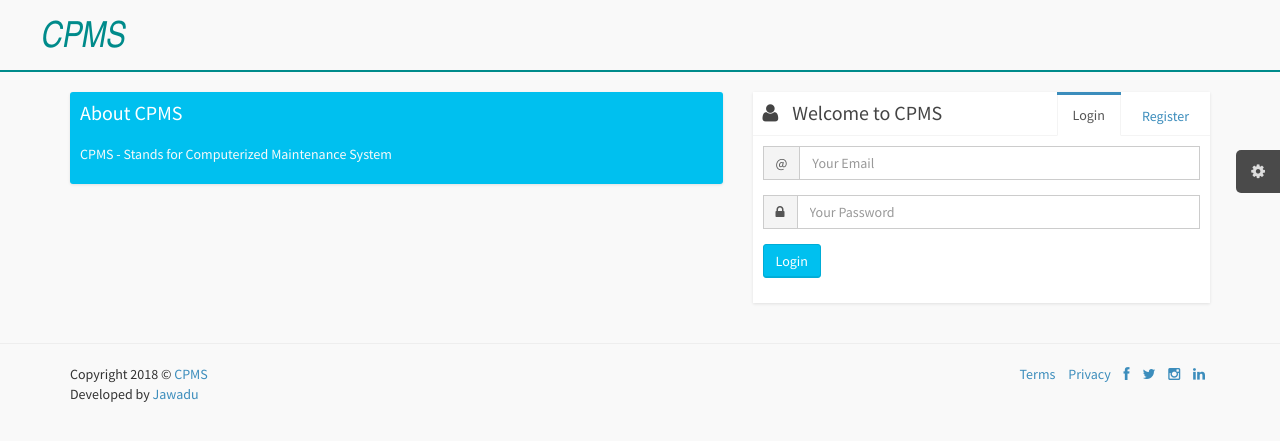
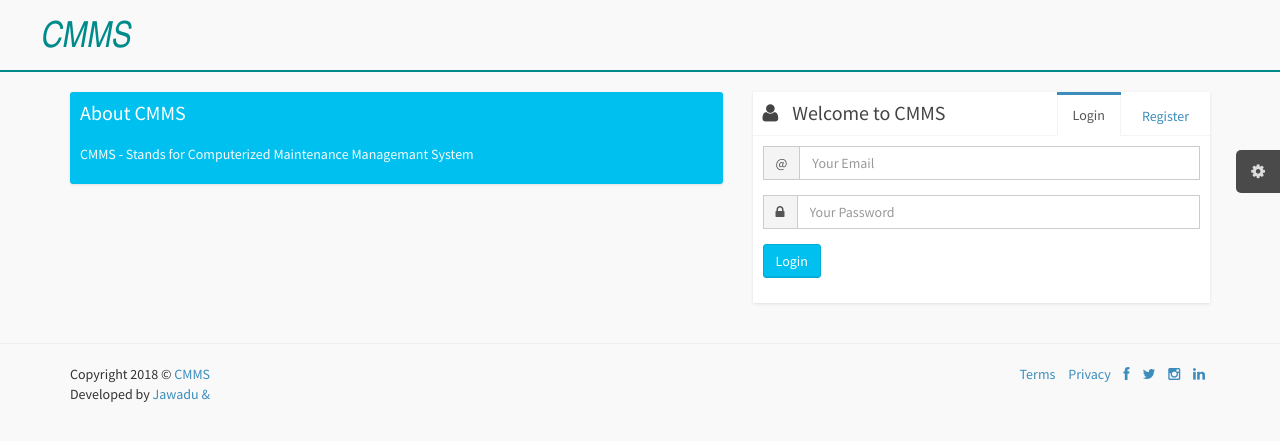
Before and after one commit to Markmayalla/cmms, a CodeIgniter app: page /cmms/ in a window 1280 px wide. Shown: the top 441 px of the page. Run offline with CodeIgniter, Linux system fonts and the light colour scheme; some libraries are stand-ins or nearby versions.

Commit message:
Changed name label
From CPMS to CMMS

```diff
--- a/application/views/includes/page_start.php
+++ b/application/views/includes/page_start.php
@@ -1,10 +1,8 @@
-
-
 <!DOCTYPE html>
 <html>
     <head>
         <meta charset="UTF-8">
-        <title>CPMS | <?PHP $bool = isset($page_title); echo ($bool == true ? $page_title : ''); ?></title>
+        <title>CMMS | <?PHP $bool = isset($page_title); echo ($bool == true ? $page_title : ''); ?></title>
         <meta content='width=device-width, initial-scale=1, maximum-scale=1, user-scalable=no' name='viewport'>
         <!-- bootstrap 3.0.2 -->
         <link href="<?PHP echo base_url(); ?>AdminLTE/css/bootstrap.min.css" rel="stylesheet" type="text/css" />
--- a/application/views/includes/web_footer.php
+++ b/application/views/includes/web_footer.php
@@ -16,7 +16,7 @@
 
     <div class="row">
         <div class="col-lg-3 col-md-4">
-        <P>Copyright 2018 &copy; <a href="#">CPMS </a> <br />Developed by <a href="http://www.comptech.co.tz">Jawadu</a> </P>
+        <P>Copyright 2018 &copy; <a href="#">CMMS </a> <br />Developed by <a href="http://www.comptech.co.tz">Jawadu & </a> </P>
         </div>
 
         <div class="col-lg-offset-6 col-lg-3 col-md-offset-4 col-md-4 hidden-sm hidden-xs">
--- a/application/views/includes/web_header.php
+++ b/application/views/includes/web_header.php
@@ -1,7 +1,7 @@
 <div class="container-fluid">
     <div class="row" id="header_row">
         <div class="col-lg-1" id="logo">
-            <h1>CPMS</h1>
+            <h1>CMMS</h1>
         </div>
     </div>
 </div>
--- a/application/views/web/index.php
+++ b/application/views/web/index.php
@@ -3,11 +3,11 @@
         <div class="col-md-7">
             <div class="box box-solid bg-aqua">
                 <div class="box-header">
-                    <h3 class="box-title">About CPMS</h3>
+                    <h3 class="box-title">About CMMS</h3>
                 </div>
 
                 <div class="box-body">
-                    <p>CPMS - Stands for Computerized Maintenance System</p>
+                    <p>CMMS - Stands for Computerized Maintenance Managemant System</p>
                 </div>
             </div>
         </div>
@@ -16,7 +16,7 @@
             <div class="nav-tabs-custom">
                 <ul class="nav nav-tabs pull-right">
                     <li class="pull-left header">
-                        <i class="fa fa-user"></i> Welcome to CPMS
+                        <i class="fa fa-user"></i> Welcome to CMMS
                     </li>
                     <li><a href="#register" data-toggle="tab">Register</a> </li>
                     <li class="active"><a href="#login" data-toggle="tab">Login</a> </li>
```
